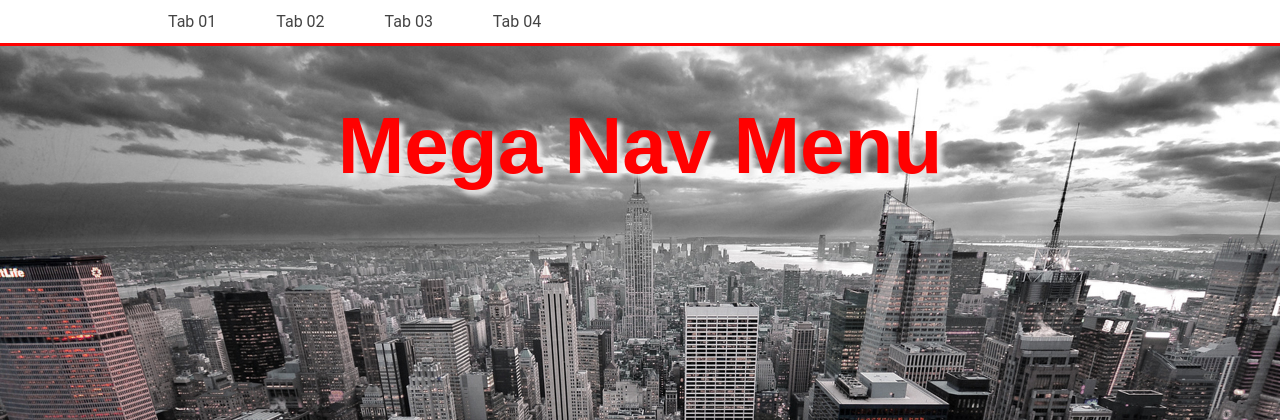
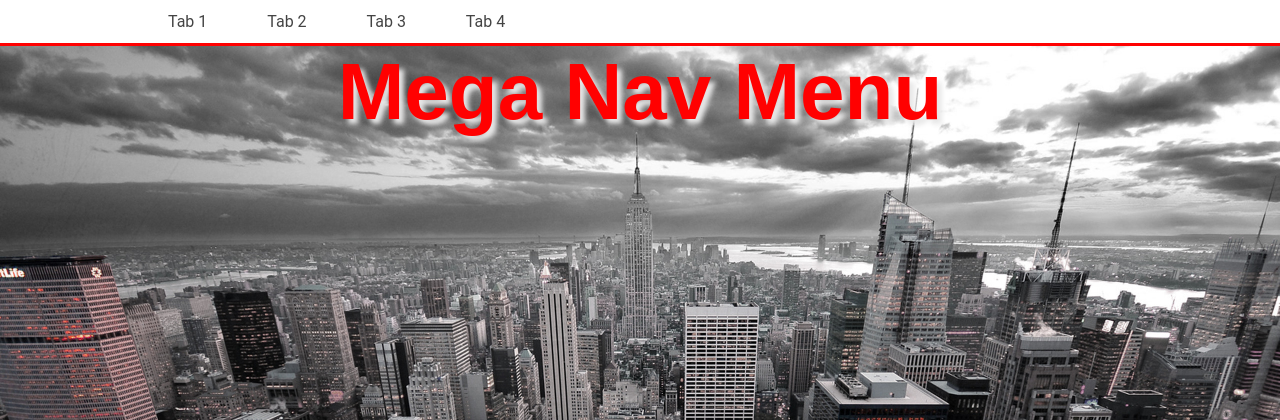
Before and after one commit to chris-stanton/BOILERPLATE-vanilla-animations, a PHP site: page /mega-nav-menu/index.html in a window 1280 px wide. Shown: the top 420 px of the page. Run offline with PHP 8.4, Linux system fonts and the light colour scheme.

Commit message:
start of file structure redo

```diff
--- a/mega-nav-menu/index.html
+++ b/mega-nav-menu/index.html
@@ -16,163 +16,163 @@
       <div class="container">
         <ul class="menu-main">
 
-          <li><a href=""> Tab 01 </a>
+          <li><a href=""> Tab 1 </a>
             <div class="menu-sub">
               <div class="menu-col-1">
-                <h3 class="menu-category"> Category 01 </h3>
+                <h3 class="menu-category"> Category 1 </h3>
                   <ul>
-                    <li><a href=""> Link 01 </a></li>
-                    <li><a href=""> Link 02 </a></li>
-                    <li><a href=""> Link 03 </a></li>
-                    <li><a href=""> Link 04 </a></li>
-                    <li><a href=""> Link 05 </a></li>
+                    <li><a href=""> Link 1 </a></li>
+                    <li><a href=""> Link 2 </a></li>
+                    <li><a href=""> Link 3 </a></li>
+                    <li><a href=""> Link 4 </a></li>
+                    <li><a href=""> Link 5 </a></li>
                   </ul>
 
-                <h3 class="menu-category"> Category 02 </h3>
+                <h3 class="menu-category"> Category 2 </h3>
                   <ul>
-                    <li><a href=""> Link 01 </a></li>
-                    <li><a href=""> Link 02 </a></li>
+                    <li><a href=""> Link 1 </a></li>
+                    <li><a href=""> Link 2 </a></li>
                   </ul>
 
-                <h3 class="menu-category"> Category 03 </h3>
+                <h3 class="menu-category"> Category 3 </h3>
                   <ul>
-                    <li><a href=""> Link 01 </a></li>
-                    <li><a href=""> Link 02 </a></li>
+                    <li><a href=""> Link 1 </a></li>
+                    <li><a href=""> Link 2 </a></li>
                   </ul>
               </div>
 
               <div class="menu-col-1">
-                <h3 class="menu-category"> Category 04 </h3>
+                <h3 class="menu-category"> Category 4 </h3>
                   <ul>
-                    <li><a href=""> Link 01 </a></li>
-                    <li><a href=""> Link 02 </a></li>
-                    <li><a href=""> Link 03 </a></li>
-                    <li><a href=""> Link 04 </a></li>
-                    <li><a href=""> Link 05 </a></li>
+                    <li><a href=""> Link 1 </a></li>
+                    <li><a href=""> Link 2 </a></li>
+                    <li><a href=""> Link 3 </a></li>
+                    <li><a href=""> Link 4 </a></li>
+                    <li><a href=""> Link 5 </a></li>
                   </ul>
 
-                <h3 class="menu-category"> Category 05 </h3>
+                <h3 class="menu-category"> Category 5 </h3>
                   <ul>
-                    <li><a href=""> Link 01 </a></li>
-                    <li><a href=""> Link 02 </a></li>
-                    <li><a href=""> Link 03 </a></li>
-                    <li><a href=""> Link 04 </a></li>
-                    <li><a href=""> Link 05 </a></li>
+                    <li><a href=""> Link 1 </a></li>
+                    <li><a href=""> Link 2 </a></li>
+                    <li><a href=""> Link 3 </a></li>
+                    <li><a href=""> Link 4 </a></li>
+                    <li><a href=""> Link 5 </a></li>
                   </ul>
               </div>
 
               <div class="menu-col-1">
-                <h3 class="menu-category"> Category 06 </h3>
+                <h3 class="menu-category"> Category 6 </h3>
                   <ul>
-                    <li><a href=""> Link 01 </a></li>
-                    <li><a href=""> Link 02 </a></li>
-                    <li><a href=""> Link 03 </a></li>
-                    <li><a href=""> Link 04 </a></li>
-                    <li><a href=""> Link 05 </a></li>
+                    <li><a href=""> Link 1 </a></li>
+                    <li><a href=""> Link 2 </a></li>
+                    <li><a href=""> Link 3 </a></li>
+                    <li><a href=""> Link 4 </a></li>
+                    <li><a href=""> Link 5 </a></li>
                   </ul>
 
-                <h3 class="menu-category"> Category 07 </h3>
+                <h3 class="menu-category"> Category 7 </h3>
                   <ul>
-                    <li><a href=""> Link 01 </a></li>
-                    <li><a href=""> Link 02 </a></li>
-                    <li><a href=""> Link 03 </a></li>
-                    <li><a href=""> Link 04 </a></li>
-                    <li><a href=""> Link 05 </a></li>
+                    <li><a href=""> Link 1 </a></li>
+                    <li><a href=""> Link 2 </a></li>
+                    <li><a href=""> Link 3 </a></li>
+                    <li><a href=""> Link 4 </a></li>
+                    <li><a href=""> Link 5 </a></li>
                   </ul>
               </div>
 
               <div class="menu-col-1">
-                <h3 class="menu-category"> Category 08 </h3>
+                <h3 class="menu-category"> Category 8 </h3>
                   <ul>
-                    <li><a href=""> Link 01 </a></li>
-                    <li><a href=""> Link 02 </a></li>
-                    <li><a href=""> Link 03 </a></li>
-                    <li><a href=""> Link 04 </a></li>
-                    <li><a href=""> Link 05 </a></li>
+                    <li><a href=""> Link 1 </a></li>
+                    <li><a href=""> Link 2 </a></li>
+                    <li><a href=""> Link 3 </a></li>
+                    <li><a href=""> Link 4 </a></li>
+                    <li><a href=""> Link 5 </a></li>
                   </ul>
 
                 <h3 class="menu-category"> Category 09 </h3>
                   <ul>
-                    <li><a href=""> Link 01 </a></li>
-                    <li><a href=""> Link 02 </a></li>
-                    <li><a href=""> Link 03 </a></li>
-                    <li><a href=""> Link 04 </a></li>
-                    <li><a href=""> Link 05 </a></li>
+                    <li><a href=""> Link 1 </a></li>
+                    <li><a href=""> Link 2 </a></li>
+                    <li><a href=""> Link 3 </a></li>
+                    <li><a href=""> Link 4 </a></li>
+                    <li><a href=""> Link 5 </a></li>
                   </ul>
               </div>
             </div>
           </li>
 
-          <li><a href=""> Tab 02 </a>
+          <li><a href=""> Tab 2 </a>
             <div class="menu-sub">
               <div class="menu-col-2">
-                <h3 class="menu-category"> Category 01 </h3>
+                <h3 class="menu-category"> Category 1 </h3>
                   <ul>
-                    <li><a href=""> Link 01 </a></li>
-                    <li><a href=""> Link 02 </a></li>
-                    <li><a href=""> Link 03 </a></li>
-                    <li><a href=""> Link 04 </a></li>
-                    <li><a href=""> Link 05 </a></li>
+                    <li><a href=""> Link 1 </a></li>
+                    <li><a href=""> Link 2 </a></li>
+                    <li><a href=""> Link 3 </a></li>
+                    <li><a href=""> Link 4 </a></li>
+                    <li><a href=""> Link 5 </a></li>
                   </ul>
 
-                <h3 class="menu-category"> Category 02 </h3>
+                <h3 class="menu-category"> Category 2 </h3>
                   <ul>
-                    <li><a href=""> Link 01 </a></li>
-                    <li><a href=""> Link 02 </a></li>
+                    <li><a href=""> Link 1 </a></li>
+                    <li><a href=""> Link 2 </a></li>
                   </ul>
 
-                <h3 class="menu-category"> Category 03 </h3>
+                <h3 class="menu-category"> Category 3 </h3>
                   <ul>
-                    <li><a href=""> Link 01 </a></li>
-                    <li><a href=""> Link 02 </a></li>
+                    <li><a href=""> Link 1 </a></li>
+                    <li><a href=""> Link 2 </a></li>
                   </ul>
               </div>
 
               <div class="menu-col-1">
-                <h3 class="menu-category"> Category 04 </h3>
+                <h3 class="menu-category"> Category 4 </h3>
                   <ul>
-                    <li><a href=""> Link 01 </a></li>
-                    <li><a href=""> Link 02 </a></li>
-                    <li><a href=""> Link 03 </a></li>
-                    <li><a href=""> Link 04 </a></li>
-                    <li><a href=""> Link 05 </a></li>
+                    <li><a href=""> Link 1 </a></li>
+                    <li><a href=""> Link 2 </a></li>
+                    <li><a href=""> Link 3 </a></li>
+                    <li><a href=""> Link 4 </a></li>
+                    <li><a href=""> Link 5 </a></li>
                   </ul>
 
-                <h3 class="menu-category"> Category 05 </h3>
+                <h3 class="menu-category"> Category 5 </h3>
                   <ul>
-                    <li><a href=""> Link 01 </a></li>
-                    <li><a href=""> Link 02 </a></li>
-                    <li><a href=""> Link 03 </a></li>
-                    <li><a href=""> Link 04 </a></li>
-                    <li><a href=""> Link 05 </a></li>
+                    <li><a href=""> Link 1 </a></li>
+                    <li><a href=""> Link 2 </a></li>
+                    <li><a href=""> Link 3 </a></li>
+                    <li><a href=""> Link 4 </a></li>
+                    <li><a href=""> Link 5 </a></li>
                   </ul>
               </div>
 
               <div class="menu-col-1">
-                <h3 class="menu-category"> Category 06 </h3>
+                <h3 class="menu-category"> Category 6 </h3>
                   <ul>
-                    <li><a href=""> Link 01 </a></li>
-                    <li><a href=""> Link 02 </a></li>
-                    <li><a href=""> Link 03 </a></li>
-                    <li><a href=""> Link 04 </a></li>
-                    <li><a href=""> Link 05 </a></li>
+                    <li><a href=""> Link 1 </a></li>
+                    <li><a href=""> Link 2 </a></li>
+                    <li><a href=""> Link 3 </a></li>
+                    <li><a href=""> Link 4 </a></li>
+                    <li><a href=""> Link 5 </a></li>
                   </ul>
 
-                <h3 class="menu-category"> Category 07 </h3>
+                <h3 class="menu-category"> Category 7 </h3>
                   <ul>
-                    <li><a href=""> Link 01 </a></li>
-                    <li><a href=""> Link 02 </a></li>
-                    <li><a href=""> Link 03 </a></li>
-                    <li><a href=""> Link 04 </a></li>
-                    <li><a href=""> Link 05 </a></li>
+                    <li><a href=""> Link 1 </a></li>
+                    <li><a href=""> Link 2 </a></li>
+                    <li><a href=""> Link 3 </a></li>
+                    <li><a href=""> Link 4 </a></li>
+                    <li><a href=""> Link 5 </a></li>
                   </ul>
               </div>
             </div>
           </li>
 
-          <li><a href=""> Tab 03 </a></li>
+          <li><a href=""> Tab 3 </a></li>
 
-          <li><a href=""> Tab 04 </a></li>
+          <li><a href=""> Tab 4 </a></li>
 
         </ul>
       </div>
@@ -182,7 +182,7 @@
       <h1> Mega Nav Menu </h1>
     </main>
 
-    <footer>Copyright (C) 2017 Christopher J. Satanton. All Rights Reserved </footer>
+    <footer> Copyright (C) 2017 Christopher J. Satanton. All Rights Reserved </footer>
 
   </body>
 </html>
--- a/mega-nav-menu/styles/styles.css
+++ b/mega-nav-menu/styles/styles.css
@@ -2,6 +2,8 @@
 
 * {
   box-sizing: border-box;
+  margin: 0px;
+  padding: 0px;
 }
 
 body {
```
